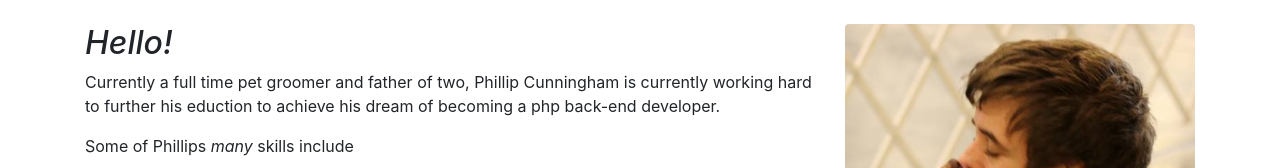
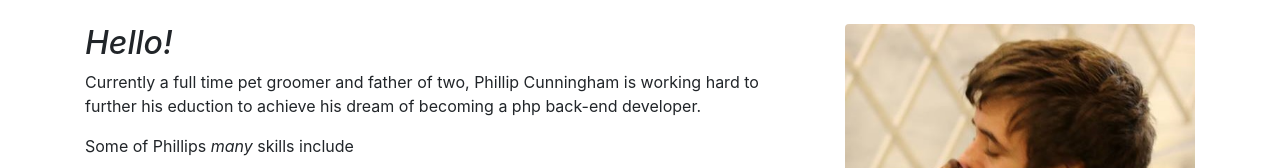
Before and after one commit to pMatt1988/pmatt1988.github.io, a plain HTML site: page index.html in a window 1280 px wide. Shown: the part 322-490 px from the top of the page. Drawn offline with Linux system fonts and the light colour scheme.

Commit message:
Grammar correct

```diff
--- a/index.html
+++ b/index.html
@@ -26,7 +26,7 @@
     <div class="row">
         <div class="col-md-8">
             <h2 class="font-italic">Hello!</h2>
-            <p>Currently a full time pet groomer and father of two, Phillip Cunningham is currently working hard to
+            <p>Currently a full time pet groomer and father of two, Phillip Cunningham is working hard to
                 further his eduction to achieve his dream of becoming a php back-end developer. </p>
             <p>Some of Phillips <em>many</em> skills include</p>
             <ul>
```
Also changed, not shown: images/portfolio-image-01.jpg (added).
